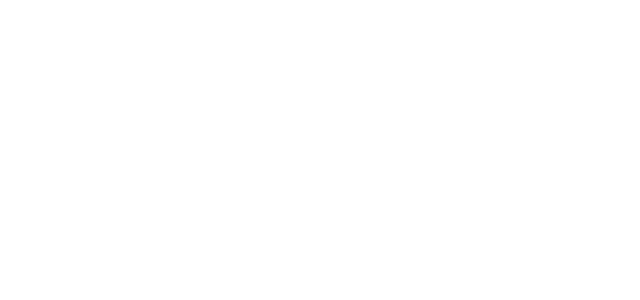
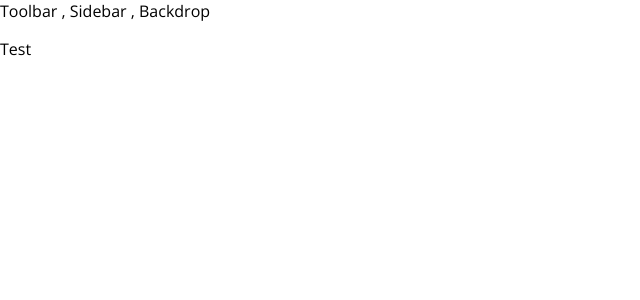
Before and after one commit to ShashankBiplav/the_burger_builder, a React (Create React App) app: page / in a window 1280 px wide. Shown: the top 300 px of the page, without its empty margins (0-640 px from the left). Built offline with nearby package versions, Linux system fonts and the light colour scheme.

Commit message:
Added Layout component and HOC component:Aux

```diff
--- a/public/index.html
+++ b/public/index.html
@@ -25,7 +25,7 @@
       Learn how to configure a non-root public URL by running `npm run build`.
     -->
     <link href="https://fonts.googleapis.com/css2?family=Open+Sans:wght@400;700&display=swap" rel="stylesheet">
-    <title>React App</title>
+    <title>My Burger</title>
   </head>
   <body>
     <noscript>You need to enable JavaScript to run this app.</noscript>
--- a/src/App.js
+++ b/src/App.js
@@ -1,9 +1,13 @@
 import React from 'react';
+
+import Layout from './components/Layout/Layout';
 
 function App() {
   return (
     <div className="App">
-
+      <Layout>
+          <p>Test</p>
+      </Layout>
     </div>
   );
 }
--- /dev/null
+++ b/src/components/Layout/Layout.js
@@ -0,0 +1,14 @@
+import React from 'react';
+
+import Aux from '../../hoc/Aux';
+
+const layout = (props) => (
+    <Aux>
+        <div> Toolbar , Sidebar , Backdrop</div>
+        <main>
+            {props.children}
+        </main>
+    </Aux>
+);
+
+export default layout;
--- /dev/null
+++ b/src/hoc/Aux.js
@@ -0,0 +1,3 @@
+const aux = (props) => props.children;
+
+export default aux;
--- a/src/index.css
+++ b/src/index.css
@@ -1,6 +1,6 @@
 body {
   margin: 0;
-  font-family: -apple-system, BlinkMacSystemFont, 'Segoe UI', 'Roboto', 'Oxygen',
+  font-family: "Open Sans",-apple-system, BlinkMacSystemFont, 'Segoe UI', 'Roboto', 'Oxygen',
     'Ubuntu', 'Cantarell', 'Fira Sans', 'Droid Sans', 'Helvetica Neue',
     sans-serif;
   -webkit-font-smoothing: antialiased;
```
